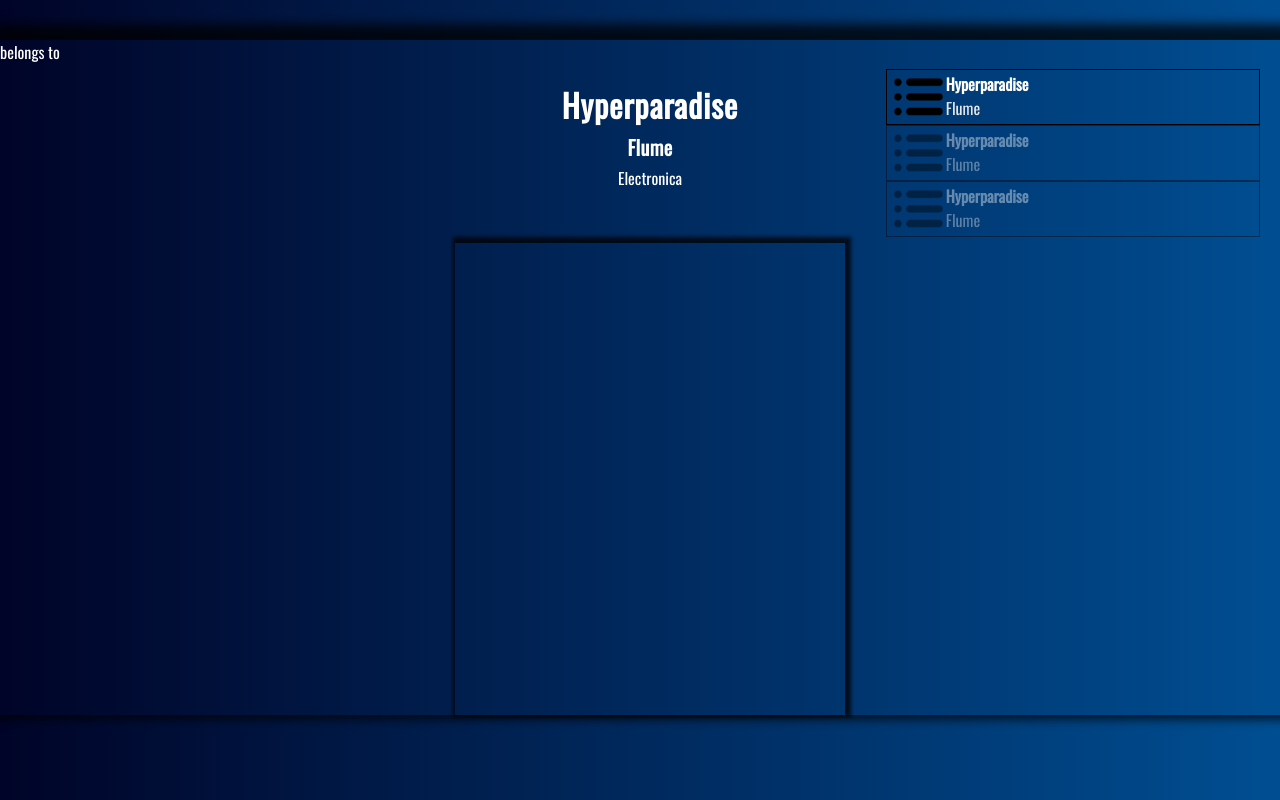
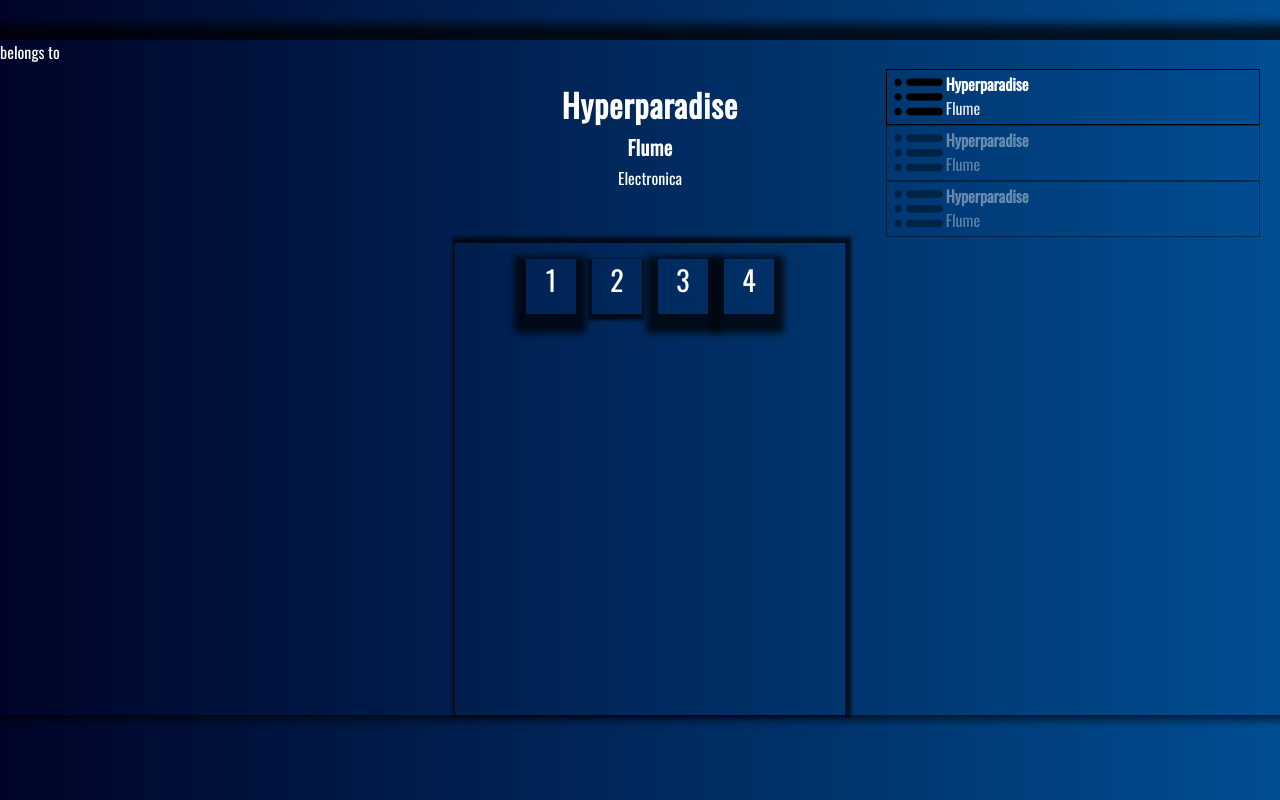
Before and after one commit to michaelcohen716/boombox, a React (Create React App) app: page / in a window 1280 px wide. Built offline with nearby package versions, Linux system fonts and the light colour scheme.

Commit message:
add playlist buttons

```diff
--- a/src/components/Controls.js
+++ b/src/components/Controls.js
@@ -1,10 +1,12 @@
 import React, { Component } from 'react';
+import PlaylistButtons from "./PlaylistButtons";
 import "../styles/controls.css";
 
 class Controls extends Component {
     render(){
         return (
             <div className="controls">
+                <PlaylistButtons />
             </div>
         )
     }
--- /dev/null
+++ b/src/components/PlaylistButtons.jsx
@@ -0,0 +1,22 @@
+import React, { Component } from 'react';
+import "../styles/controls.css";
+
+class PlaylistButtons extends Component {
+    render(){
+        const buttons = ["1", "2", "3", "4"].map(b => {
+            const buttonClass = b !== "2" ? "pb-inactive" : "pb-active";
+            return (
+                <div className={`playlist-button ${buttonClass}`}>
+                    {b}
+                </div>
+            )
+        })
+        return (
+            <div className="playlist-buttons">
+                {buttons}
+            </div>
+        )
+    }
+}
+
+export default PlaylistButtons;
--- a/src/styles/controls.css
+++ b/src/styles/controls.css
@@ -9,3 +9,27 @@
     box-shadow: 2px -2px 4px 4px rgba(0,0,0,0.75);
 
 }
+
+.playlist-buttons {
+    display: flex;
+    flex-direction: row;
+    justify-content: center;
+    width: 100%;
+    margin: 10px;
+}
+
+.playlist-button {
+    height: 55px;
+    width: 50px;
+    margin: 6px 8px;
+    text-align: center;
+    font-size: 28px;
+}
+
+.pb-inactive {
+    box-shadow: -1px 8px 7px 11px rgba(0,0,0,0.75);
+}
+
+.pb-active {
+    box-shadow: -1px 3px 3px 3px rgba(0,0,0,0.75);
+}
--- a/src/styles/dashboard.css
+++ b/src/styles/dashboard.css
@@ -6,7 +6,6 @@
 
 .belongs-to {
     width: 35%;
-    /* background-color: red; */
 }
 
 .song-info {
```
